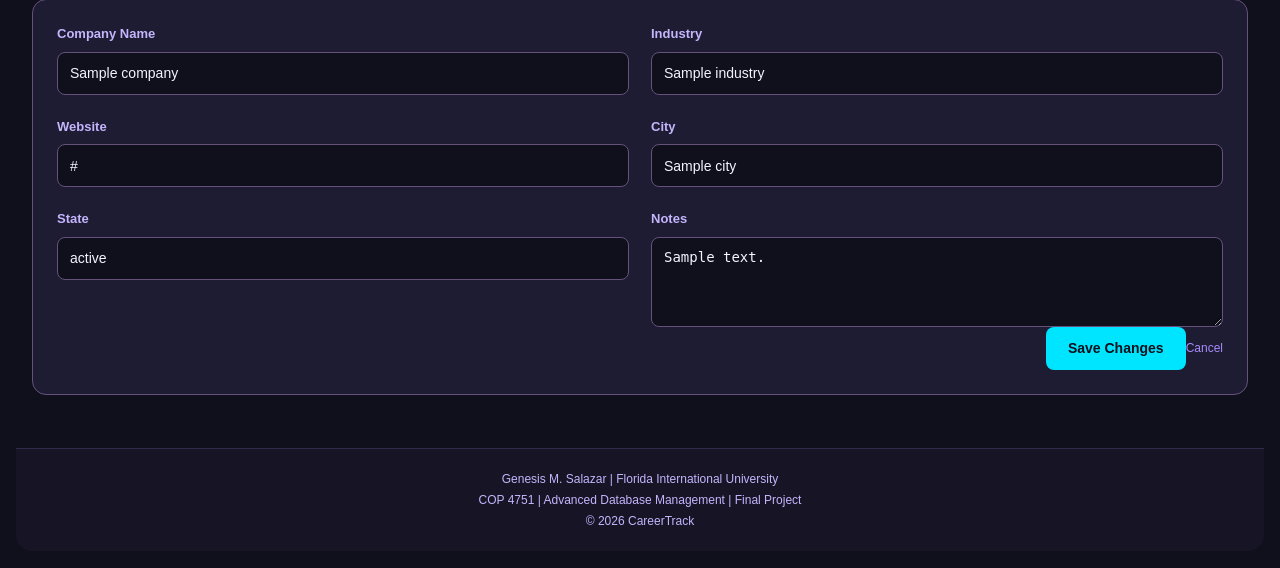
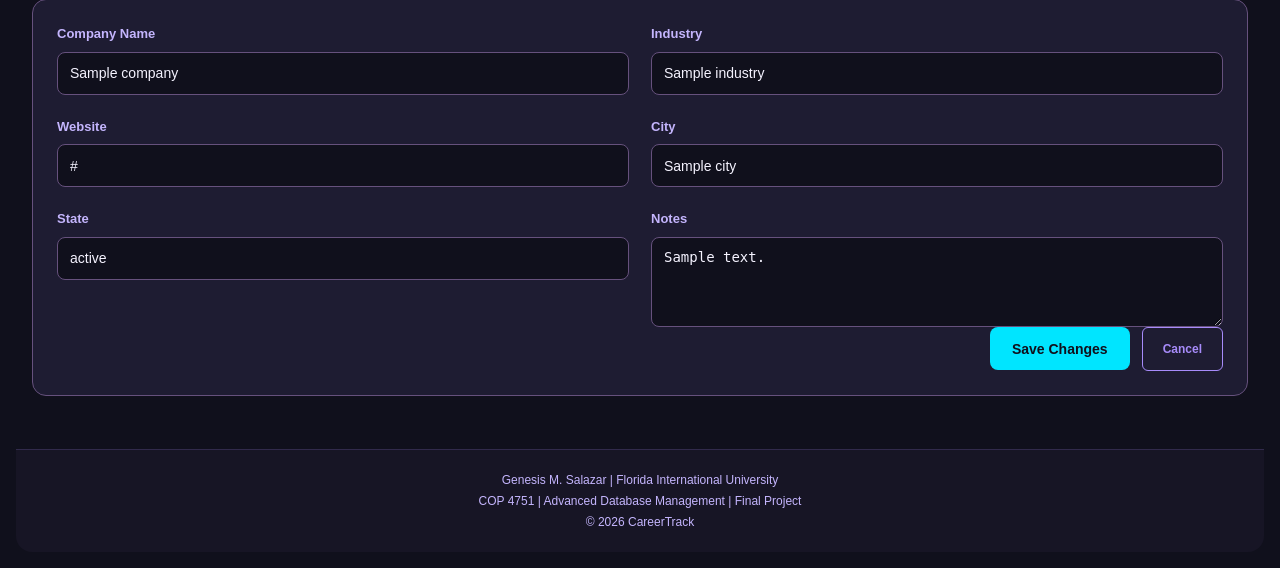
Before and after one commit to KigenCreations/Job_Application_Tracker, a Flask app: template templates/edit_company.html in a window 1280 px wide. Shown: the part 380-948 px from the top of the page. Before the commit the page ends 905 px from the top, so only its background shows below. Run offline with Flask 3, Linux system fonts and the light colour scheme; the template is opened without the code that fills it: most values are stand-ins (such as "Sample title", 1, 10 or a date in 2020).

Commit message:
Add files via upload

```diff
--- a/static/css/style.css
+++ b/static/css/style.css
@@ -772,3 +772,26 @@ input[type="date"]::-webkit-calendar-picker-indicator {
         grid-column: 1;
     }
 }
+
+/* Cancel Button Styling */
+.cancel-btn {
+    display: inline-block;
+    padding: 12px 20px;
+    background-color: transparent;
+    color: #A78BFA;
+    border: 1px solid #A78BFA;
+    border-radius: 6px;
+    font-size: 14px;
+    font-weight: 600;
+    text-decoration: none;
+    text-align: center;
+    cursor: pointer;
+    transition: all 0.2s ease;
+    margin-left: 12px;
+}
+
+/* Cancel Button Hover Effect */
+.cancel-btn:hover {
+    background-color: #A78BFA;
+    color: #10101C;
+}
```
